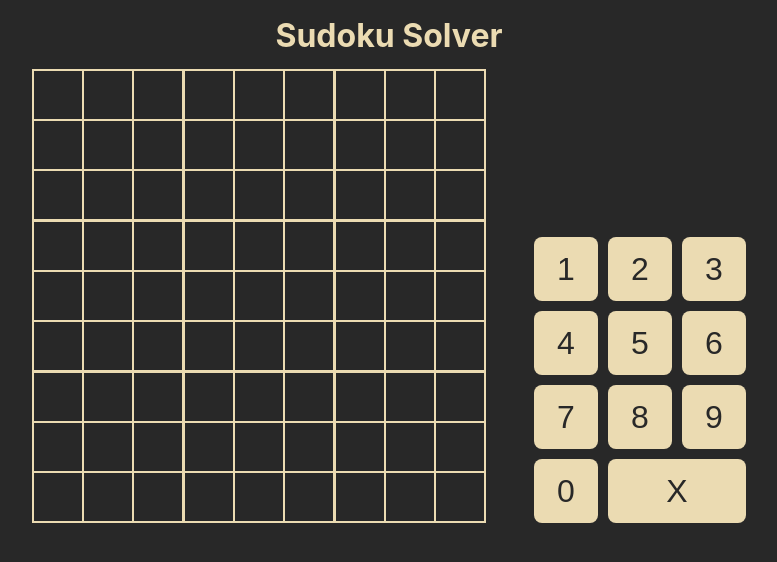
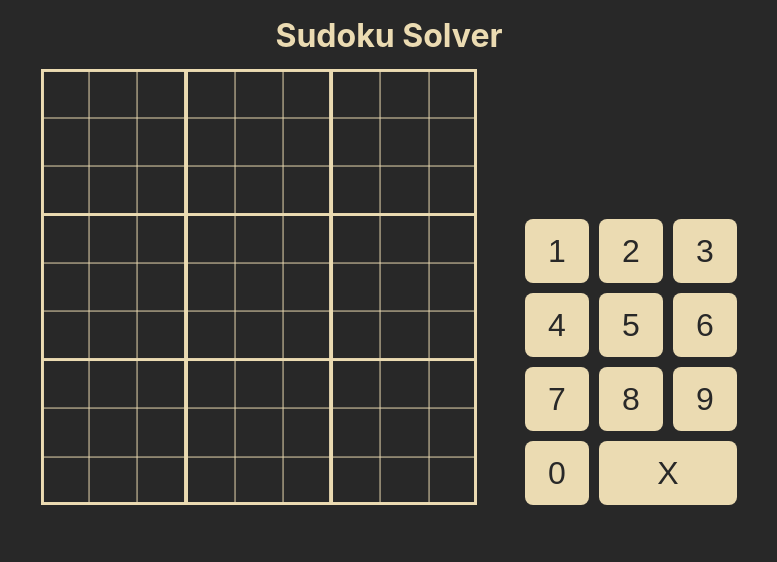
Before and after one commit to chixbv/rust-sudoku-solver, a React (Vite) app: page / in a window 1280 px wide. Shown: the top 562 px of the page, without its empty margins (251-1028 px from the left). Built offline with nearby package versions, Linux system fonts and the light colour scheme.

Commit message:
fix(Grid) fix that fucking grid alignment

```diff
--- a/src/App.scss
+++ b/src/App.scss
@@ -63,27 +63,41 @@
           }
         }
         .grid {
+          position: relative;
+          border: 1px solid $light-color;
           cursor: pointer;
           .grid-row {
             display: flex;
             flex-direction: row;
-            &:nth-of-type(3n + 1) div {
-              border-top: 2px solid $light-color;
-            }
-            &:last-of-type div {
-              border-bottom: 2px solid $light-color;
+            &:nth-of-type(4),
+            &:nth-of-type(7) {
+              margin-top: 1px;
             }
             .grid-cell {
-              height: 3rem;
-              width: 3rem;
-              border: 0.8px solid $light-color;
-              line-height: 3rem;
+              height: 48px;
+              width: 48px;
+              line-height: 49px;
               text-align: center;
-              &:nth-of-type(3n + 1) {
-                border-left: 2px solid $light-color;
+              &:nth-of-type(4),
+              &:nth-of-type(7) {
+                margin-left: 1px;
               }
-              &:last-of-type {
-                border-right: 2px solid $light-color;
+            }
+          }
+          svg#svg-container{
+            position: absolute;
+            height: calc(100% + 4px);
+            width: calc(100% + 4px);
+            top: 0;
+            left: 0;
+            #svg-cell-grid {
+              line{
+                stroke: $light-color;
+              }
+            }
+            #svg-cell-outline {
+              rect {
+                stroke: $light-color;
               }
             }
           }
--- a/src/components/KeyPad/index.tsx
+++ b/src/components/KeyPad/index.tsx
@@ -5,7 +5,7 @@ const KeyPad = () => (
   <div className="keypad">
     <div>
       {[...Array(10).keys()].map((i) => (
-        <KeyPiece index={(i + 1) % 10} />
+        <KeyPiece key={i} index={(i + 1) % 10} />
       ))}
       <DeleteButton />
     </div>
--- /dev/null
+++ b/src/components/SudokuGrid/SVGGrid.tsx
@@ -0,0 +1,27 @@
+const SVGGrid = () => (
+  <g id="svg-cell-grid">
+    <line x1={48} x2={48} y1={0} y2={442} stroke ="white" strokeWidth={1} />
+    <line x1={97} x2={97} y1={0} y2={442} stroke ="white" strokeWidth={1} />
+    <line x1={146} x2={146} y1={0} y2={442} stroke ="white" strokeWidth={1} />
+    <line x1={147} x2={147} y1={0} y2={442} stroke ="white" strokeWidth={1} />
+    <line x1={197} x2={197} y1={0} y2={442} stroke ="white" strokeWidth={1} />
+    <line x1={246} x2={246} y1={0} y2={442} stroke ="white" strokeWidth={1} />
+    <line x1={295} x2={295} y1={0} y2={442} stroke ="white" strokeWidth={1} />
+    <line x1={296} x2={296} y1={0} y2={442} stroke ="white" strokeWidth={1} />
+    <line x1={345} x2={345} y1={0} y2={442} stroke ="white" strokeWidth={1} />
+    <line x1={395} x2={395} y1={0} y2={442} stroke ="white" strokeWidth={1} />
+
+    <line y1={49} y2={49} x1={0} x2={442} stroke ="white" strokeWidth={1} />
+    <line y1={98} y2={98} x1={0} x2={442} stroke ="white" strokeWidth={1} />
+    <line y1={147} y2={147} x1={0} x2={442} stroke ="white" strokeWidth={1} />
+    <line y1={148} y2={148} x1={0} x2={442} stroke ="white" strokeWidth={1} />
+    <line y1={197} y2={197} x1={0} x2={442} stroke ="white" strokeWidth={1} />
+    <line y1={246} y2={246} x1={0} x2={442} stroke ="white" strokeWidth={1} />
+    <line y1={295} y2={295} x1={0} x2={442} stroke ="white" strokeWidth={1} />
+    <line y1={296} y2={296} x1={0} x2={442} stroke ="white" strokeWidth={1} />
+    <line y1={345} y2={345} x1={0} x2={442} stroke ="white" strokeWidth={1} />
+    <line y1={395} y2={395} x1={0} x2={442} stroke ="white" strokeWidth={1} />
+  </g>
+);
+
+export default SVGGrid;
--- /dev/null
+++ b/src/components/SudokuGrid/SVGHighlightElement.tsx
@@ -0,0 +1,31 @@
+const SVGHighlightElement = ({ coors }: { coors: [number, number] | [] }) => {
+  if(!coors.length) return;
+
+  const calcYPosition = () => (
+    442 - coors[1] - 50
+  )
+  const calcXPosition = () => (
+    442 - coors[0] - 49
+  )
+  return (
+    <g id="svg-cell-highlights">
+      {coors.length && (
+        <rect
+          y={calcYPosition()}
+          x={calcXPosition()}
+          strokeWidth={4}
+          stroke="rgb(216, 95, 14)"
+          width="46"
+          height="46"
+          fill="transparent"
+        />
+      )}
+    </g>
+  );
+};
+
+export default SVGHighlightElement;
+
+// if between 0-2, + 0
+// if between 3-5, + 1
+// if between 6-8, + 2
--- /dev/null
+++ b/src/components/SudokuGrid/SVGOutline.tsx
@@ -0,0 +1,19 @@
+const SVGOutline = () => {
+  return (
+    <g id="svg-cell-outline">
+      {/* <rect x="2" y="2" width="432" height="432" stroke="red" fill="transparent" stroke-width="2" /> */}
+      <rect x="1" y="1" width="145" height="146" stroke="red" fill="transparent" stroke-width="2" />
+      <rect x="1" y="148" width="145" height="147" stroke="red" fill="transparent" stroke-width="2" />
+      <rect x="1" y="296" width="145" height="146" stroke="red" fill="transparent" stroke-width="2" />
+      <rect x="148" y="1" width="146" height="146" stroke="red" fill="transparent" stroke-width="2" />
+      <rect x="148" y="148" width="146" height="147" stroke="red" fill="transparent" stroke-width="2" />
+      <rect x="148" y="296" width="146" height="146" stroke="red" fill="transparent" stroke-width="2" />
+      <rect x="296" y="1" width="146" height="146" stroke="red" fill="transparent" stroke-width="2" />
+      <rect x="296" y="148" width="146" height="147" stroke="red" fill="transparent" stroke-width="2" />
+      <rect x="296" y="296" width="146" height="146" stroke="red" fill="transparent" stroke-width="2" />
+      <rect x="0" y="0" width="442" height="442" stroke="red" fill="transparent" stroke-width="2" /> {/* Outline Box */ }
+    </g>
+  )
+}
+
+export default SVGOutline;
--- a/src/components/SudokuGrid/index.tsx
+++ b/src/components/SudokuGrid/index.tsx
@@ -1,11 +1,47 @@
+import { useState } from "react";
 import Row from "./Row";
+import SVGOutline from "./SVGOutline";
+import SVGGrid from "./SVGGrid";
+import SVGHighlightElement from "./SVGHighlightElement";
 
-const SudokuGrid = () => (
-  <div className="grid">
-    {[...Array(9).keys()].map((i) => (
-      <Row index={i} />
-    ))}
-  </div>
-);
+const SudokuGrid = () => {
+  const [selectedCoors, setSelectedCoors] = useState<[number, number] | []>([]);
+  const handleClick = (e: React.MouseEvent) => {
+    const cell = document
+      .elementsFromPoint(e.clientX, e.clientY)
+      .filter((el) => el.classList.contains("grid-cell"))[0] as HTMLElement;
+    const cellCoors = cell.getBoundingClientRect();
+    const gridContainerCoors = document.getElementsByClassName("grid")[0].getBoundingClientRect();
+    const coors: [number, number] = [gridContainerCoors.right - cellCoors.right, gridContainerCoors.bottom - cellCoors.bottom];
+    console.log(coors)
+    setSelectedCoors(coors)
+  };
+
+  const handleKeyPress = () => 2;
+
+  return (
+    <div
+      className="grid"
+      onClick={handleClick}
+      onKeyDown={handleKeyPress}
+      role="presentation"
+    >
+      <div className="test">
+      {[...Array(9).keys()].map((i) => (
+        <Row index={i} />
+      ))}
+      </div>
+        <svg
+          id="svg-container"
+          xmlns="http://www.w3.org/2000/svg"
+          viewBox="0 0 447, 447"
+        >
+          <SVGGrid />
+          <SVGOutline />
+          <SVGHighlightElement coors={selectedCoors} />
+        </svg>
+    </div>
+  );
+};
 
 export default SudokuGrid;
```
